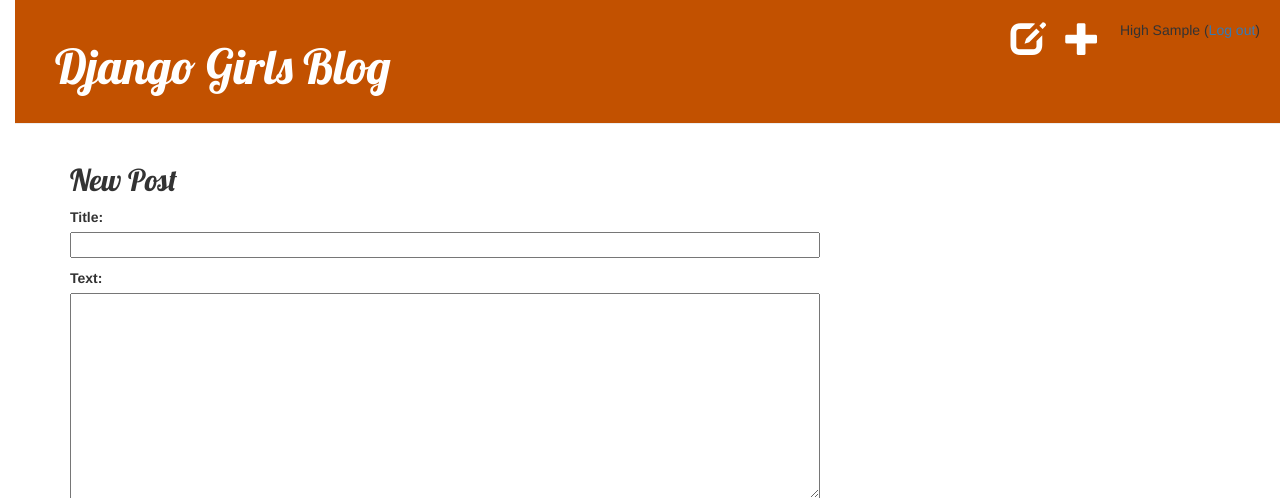
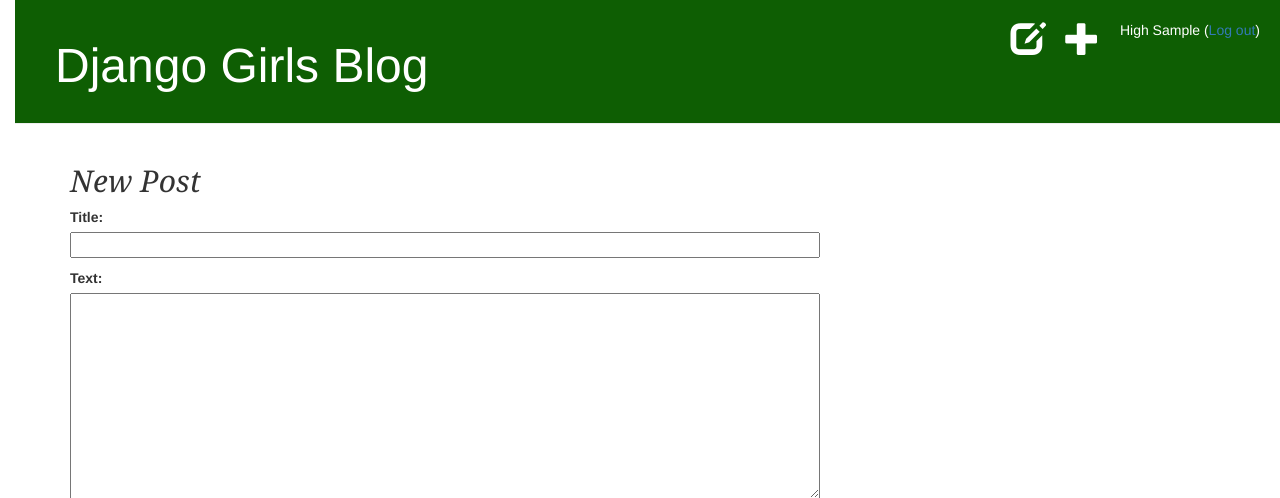
Before and after one commit to hjkrannig/my-first-blog, a Django app: page /post/new/ in a window 1280 px wide. Shown: the top 498 px of the page. Run offline with Django 3.2, Linux system fonts and the light colour scheme; the visitor is signed in with stand-in values (Sample User, id 1); some libraries are stand-ins or nearby versions.

Commit message:
.css und base.html angepasst

```diff
--- a/blog/models.py
+++ b/blog/models.py
@@ -26,6 +26,9 @@ class Post(models.Model):
     def approved_comments(self):
         return self.comments.filter(approved_comment=True)
 
+    def getTextFirstLine(self):
+        return self.text[:60]
+
 class Comment(models.Model):
     post = models.ForeignKey('blog.Post', on_delete=models.CASCADE,
         related_name='comments')
--- a/blog/static/css/blog.css
+++ b/blog/static/css/blog.css
@@ -1,13 +1,14 @@
 h1 a, h2 a {
     color: #C25100;
-    font-family: 'Lobster';
+    font-family: 'lobster';
+    font-family: 'Franklin Gothic Medium';
 }
 
 body {
     padding-left: 15px;
 }
 .page-header {
-    background-color: #C25100;
+    background-color: rgb(14, 94, 3);
     margin-top: 0;
     padding: 20px 20px 20px 40px;
 }
@@ -22,8 +23,9 @@ body {
     margin-left: 40px;
 }
 
-h1, h2, h3, h4 {
-    font-family: 'Lobster', cursive;
+h2, h3, h4 {
+    font-family: Cambria, Cochin, Georgia, Times, 'Times New Roman', serif;
+    font-style: italic;
 }
 
 .date {
@@ -46,7 +48,7 @@ h1, h2, h3, h4 {
 }
 
 .post {
-    margin-bottom: 70px;
+    margin-bottom: 20px;
 }
 
 .post h2 a, .post h2 a:visited {
@@ -54,5 +56,5 @@ h1, h2, h3, h4 {
 }
 
 .comment {
-    margin: 20px 0px 20px 20px;
+    margin: 20px 0px 20px 10px;
 }
--- a/blog/templates/blog/base.html
+++ b/blog/templates/blog/base.html
@@ -11,7 +11,7 @@
         <div class="page-header">
             {% if user.is_authenticated %}
                 <p>
-                <span style="float: right;">High {{ user.first_name }}
+                <span style="float: right; color: white">High {{ user.first_name }}
                     (<a href="{% url 'logout' %}">Log out</a>)</span>
 
                 <a href="{% url 'post_new'%}" class="top-menu"><span
--- a/blog/templates/blog/post_draft_list.html
+++ b/blog/templates/blog/post_draft_list.html
@@ -6,7 +6,8 @@
             by {{ post.getAuthorName }}</p>
             <h2><a href="{% url 'post_detail' pk=post.pk %}">
             {{ post.title }}</a></h2>
-            <p>{{ post.text|linebreaksbr }}</p>
+            <p>{{ post.getTextFirstLine|linebreaksbr }}</p>
         </div>
+        <hr>
     {% endfor %}
 {% endblock content %}
```
Also changed, not shown: blog/templates/blog/post_list.html (+11 -10 lines), 2 other files.
